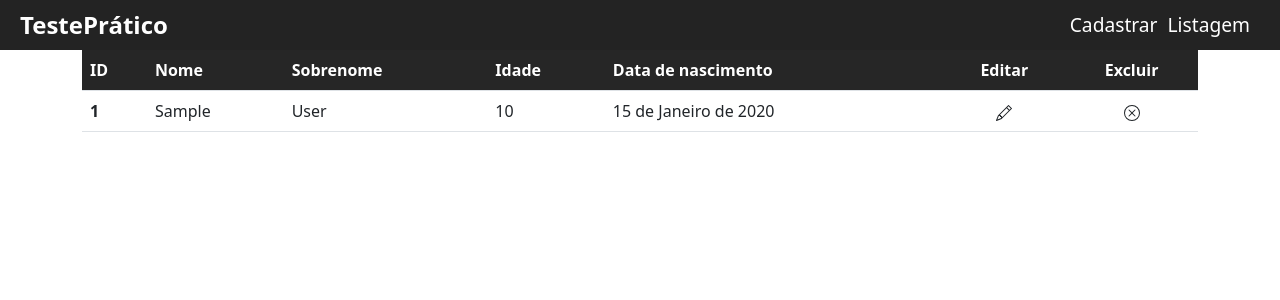
After one commit to Ricardo-Jackson-Ferrari/Teste-pratico-Projeto-em-Django, a Django app: page /listagem/ in a window 1280 px wide. The commit adds this page. Shown: the top 300 px of the page. Run offline with Django 4.2, Linux system fonts and the light colour scheme; tables that the repository leaves empty hold one stand-in row (values such as "Sample post"); some libraries are stand-ins or nearby versions.

Commit message:
feat(app:person): create view for person listing

```diff
--- /dev/null
+++ b/apps/person/templates/person/listing.html
@@ -0,0 +1,43 @@
+{% extends 'global/base.html' %}
+{% load static %}
+{% block head %}
+<link rel="stylesheet" href="{% static 'person/css/listing.css' %}">
+{% endblock head %}
+
+{% block content %}
+<table class="table">
+    <thead class="thead-dark">
+      <tr>
+        <th scope="col">ID</th>
+        <th scope="col">Nome</th>
+        <th scope="col">Sobrenome</th>
+        <th scope="col">Idade</th>
+        <th scope="col">Data de nascimento</th>
+        <th scope="col" class="text-center">Editar</th>
+        <th scope="col" class="text-center">Excluir</th>
+      </tr>
+    </thead>
+    <tbody class="table-striped">
+    {% for person in object_list %}
+      <tr>
+        <th scope="row">{{ person.id }}</th>
+        <td>{{ person.first_name | title }}</td>
+        <td>{{ person.last_name | title }}</td>
+        <td>{{ person.age }}</td>
+        <td>{{ person.birthday }}</td>
+        <td class="text-center">
+            <svg xmlns="http://www.w3.org/2000/svg" width="16" height="16" fill="currentColor" class="bi bi-pencil" viewBox="0 0 16 16">
+                <path d="M12.146.146a.5.5 0 0 1 .708 0l3 3a.5.5 0 0 1 0 .708l-10 10a.5.5 0 0 1-.168.11l-5 2a.5.5 0 0 1-.65-.65l2-5a.5.5 0 0 1 .11-.168l10-10zM11.207 2.5 13.5 4.793 14.793 3.5 12.5 1.207 11.207 2.5zm1.586 3L10.5 3.207 4 9.707V10h.5a.5.5 0 0 1 .5.5v.5h.5a.5.5 0 0 1 .5.5v.5h.293l6.5-6.5zm-9.761 5.175-.106.106-1.528 3.821 3.821-1.528.106-.106A.5.5 0 0 1 5 12.5V12h-.5a.5.5 0 0 1-.5-.5V11h-.5a.5.5 0 0 1-.468-.325z"/>
+              </svg>
+        </td>
+        <td class="text-center">
+            <svg xmlns="http://www.w3.org/2000/svg" width="16" height="16" fill="currentColor" class="bi bi-x-circle" viewBox="0 0 16 16">
+                <path d="M8 15A7 7 0 1 1 8 1a7 7 0 0 1 0 14zm0 1A8 8 0 1 0 8 0a8 8 0 0 0 0 16z"/>
+                <path d="M4.646 4.646a.5.5 0 0 1 .708 0L8 7.293l2.646-2.647a.5.5 0 0 1 .708.708L8.707 8l2.647 2.646a.5.5 0 0 1-.708.708L8 8.707l-2.646 2.647a.5.5 0 0 1-.708-.708L7.293 8 4.646 5.354a.5.5 0 0 1 0-.708z"/>
+              </svg>
+        </td>
+      </tr>
+    {% endfor %}
+    </tbody>
+  </table>
+{% endblock content %}
--- a/apps/person/urls.py
+++ b/apps/person/urls.py
@@ -5,5 +5,6 @@ from . import views
 app_name = 'person'
 
 urlpatterns = [
-    path('', views.RegisterView.as_view(), name='register'),
+    path('', views.RegisterPersonView.as_view(), name='register'),
+    path('listagem/', views.ListPersonView.as_view(), name='listing'),
 ]
--- a/apps/person/views.py
+++ b/apps/person/views.py
@@ -1,14 +1,23 @@
-from django.contrib import messages
 from django.contrib.messages.views import SuccessMessageMixin
 from django.urls import reverse_lazy
-from django.views.generic import CreateView
+from django.views.generic import CreateView, ListView
 
 from .forms import PersonRegisterForm
+from .models import Person
+
+PERSON_LIST_URL = reverse_lazy('person:listing')
 
 
-class RegisterView(SuccessMessageMixin, CreateView):
+class RegisterPersonView(SuccessMessageMixin, CreateView):
     template_name = 'person/register.html'
     form_class = PersonRegisterForm
     success_message = 'Pessoa cadastrada com sucesso!'
-    success_url = reverse_lazy('person:listing')
+    success_url = PERSON_LIST_URL
     extra_context = {'title': 'Cadastro de pessoa'}
+
+
+class ListPersonView(ListView):
+    model = Person
+    template_name = 'person/listing.html'
+    extra_context = {'title': 'Listagem de pessoas'}
+    ordering = ['first_name', 'last_name']
--- /dev/null
+++ b/static/person/css/listing.css
@@ -0,0 +1,7 @@
+.thead-dark {
+    background-color: #262626;
+    color: #fff;
+}
+.table-striped tr:nth-child(even){
+    background-color: #f2f2f2;
+}
--- a/templates/global/partials/_navbar.html
+++ b/templates/global/partials/_navbar.html
@@ -4,5 +4,8 @@
         <li>
             <a href="{% url 'person:register' %}">Cadastrar</a>
         </li>
+        <li>
+            <a href="{% url 'person:listing' %}">Listagem</a>
+        </li>
     </ul>
 </nav>
```
